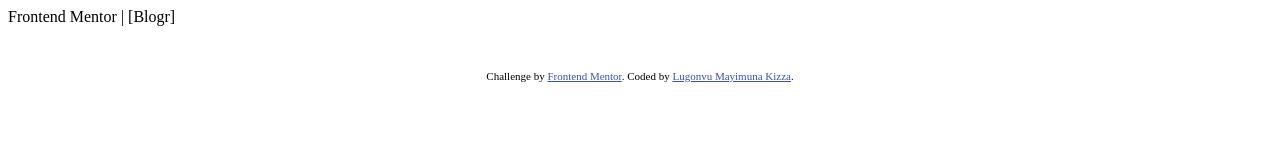
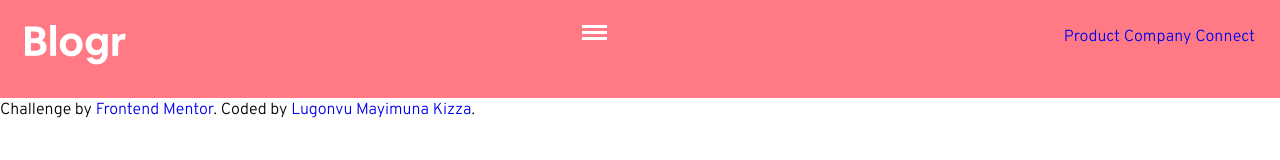
Before and after one commit to MunaLugonvu/landingpage_frontendchallenge, a plain HTML site: page index.html in a window 1280 px wide. Drawn offline with nearby package versions, Linux system fonts and the light colour scheme; files that its build step writes are made by us from their sources.

Commit message:
adding  header links

```diff
--- a/app/scss/_globals.scss
+++ b/app/scss/_globals.scss
@@ -6,9 +6,28 @@ html{
 *, *::before, *::after {
     box-sizing: inherit;
 }
+
  body{
      line-height: 1.5;
      font-family: 'Overpass', sans-serif;
      margin: 0;
      padding: 0;
+
+     a, a:visited, a:hover {
+        text-decoration: none;
+    }
  }
+
+ //flexbox
+ .flexx{
+     display: flex;
+     &-jc-sb{
+        justify-content: space-between;
+    }
+    &-jc-c{
+        justify-content: center;
+    }
+    &-ai- c{
+        align-items: center;
+    }
+ }
--- /dev/null
+++ b/app/scss/_header.scss
@@ -0,0 +1,30 @@
+.header{
+     background-color: $Verylightred;
+    nav {
+        padding: 25px;
+    }
+    &__logo{
+
+    }
+    &-menu{ //mobile Menu
+        >span{
+            display: block;
+            width:25px;
+            height: 3px;
+            background-color: $White;
+
+
+            &:not(:last-child){
+                margin-bottom: 3px;
+            }
+    }
+}
+&__links{
+    a{
+
+    }
+}
+
+
+
+}
--- a/app/scss/_variables.scss
+++ b/app/scss/_variables.scss
@@ -0,0 +1,10 @@
+//colors
+$Lightred: hsl(356, 100%, 66%);
+$Verylightred : hsl(355, 100%, 74%);
+$Verydarkblue : hsl(208, 49%, 24%);
+$White : hsl(0, 0%, 100%);
+$Grayishblue: hsl(240, 2%, 79%);
+$Verydarkgrayishblue : hsl(207, 13%, 34%);
+$Verydarkblackblue:  hsl(240, 10%, 16%);
+$Veryred   : hsl(13, 100%, 72%);
+$Lighred: hsl(353, 100%, 62%);
--- a/app/scss/style.scss
+++ b/app/scss/style.scss
@@ -0,0 +1,3 @@
+@import "globals";
+@import "variables";
+@import "header";
--- a/index.html
+++ b/index.html
@@ -1,26 +1,39 @@
 <!DOCTYPE html>
 <html lang="en">
+
 <head>
   <meta charset="UTF-8">
-  <meta name="viewport" content="width=device-width, initial-scale=1.0"> <!-- displays site properly based on user's device -->
+  <meta name="viewport" content="width=device-width, initial-scale=1.0">
+  <!-- displays site properly based on user's device -->
 
   <link rel="icon" type="image/png" sizes="32x32" href="./images/favicon-32x32.png">
   <link rel="preconnect" href="https://fonts.gstatic.com">
-<link href="https://fonts.googleapis.com/css2?family=Overpass:ital,wght@0,300;1,600&display=swap" rel="stylesheet">
-<link rel="stylesheet" href="style.css"
+  <link href="https://fonts.googleapis.com/css2?family=Overpass:ital,wght@0,300;1,600&display=swap" rel="stylesheet">
+  <link rel="stylesheet" href="app/scss/style.css">
 
-  <title>Frontend Mentor | [Blogr]</title>
 
-  <!-- Feel free to remove these styles or customise in your own stylesheet 👍 -->
-  <style>
-    .attribution { font-size: 11px; text-align: center; }
-    .attribution a { color: hsl(228, 45%, 44%); }
-  </style>
+
 </head>
+
 <body>
-  <header>
-    <a href="/"> <img src="images/logo.svg" alt="Blogr"/></a>
-  </header>
+  <header class= "header">
+  <nav class = "flexx flexx-jc-sb flexx-ai-c">
+    <a href="/" class="logo"> <img src="images/logo.png" alt="Blogr" /></a>
+    <a class = "header-menu"  href="#">
+      <span></span>
+      <span></span>
+      <span></span>
+    </a>
+    <div class ="header__links">
+      <a href = "#">Product</a>
+      <a href = "#">Company</a>
+      <a href = "#">Connect</a>
+
+    </div>
+
+  </nav>
+
+</header>
   <!--
 
 
@@ -104,6 +117,7 @@
     Challenge by <a href="https://www.frontendmentor.io?ref=challenge" target="_blank">Frontend Mentor</a>.
     Coded by <a href="#">Lugonvu Mayimuna Kizza</a>.
   </div>
-  <script src = "app/js/script.js"></script>
+  <script src="app/js/script.js"></script>
 </body>
+
 </html>
```
Also changed, not shown: app/scss/style.css, images/logo.jpg (added), images/logo.png (added), 1 other file.
